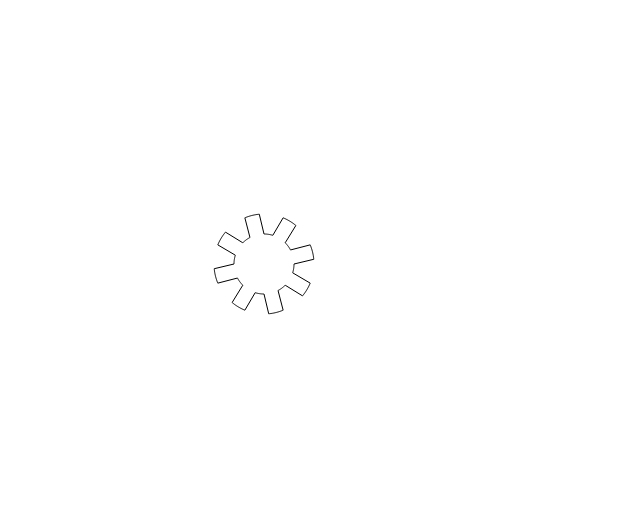
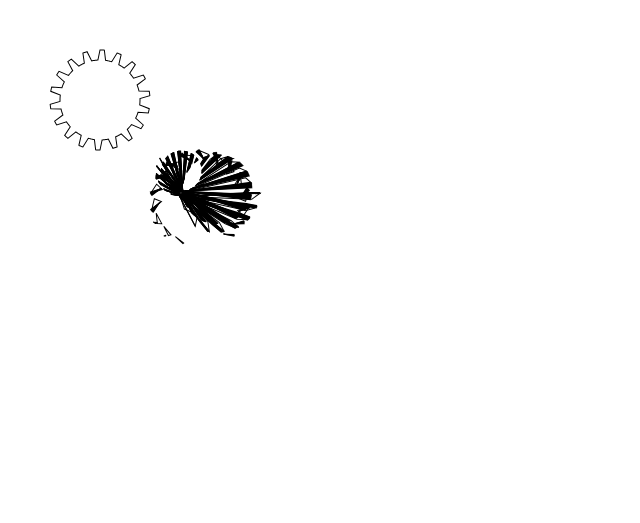
Before and after one commit to daeken/demoeffects, a plain HTML site: page shapes.html in a window 1280 px wide. Shown: the whole page, without its empty margins (0-640 px from the left). Drawn offline with Linux system fonts and the light colour scheme.

Commit message:
Epic tesselation fail.

```diff
--- a/shapes.html
+++ b/shapes.html
@@ -1,10 +1,10 @@
 <html>
 	<head>
 		<title>Shapes</title>
+		<script language="Javascript" src="jquery-1.3.2.js"></script>
+		<script language="Javascript" src="rafael-min.js"></script>
+		<script language="Javascript" src="arnell.js"></script>
+		<script language="Javascript" src="shapes.js"></script>
 	</head>
-
-	<body>
-		<canvas id="canvas" width="512" height="512"></canvas><br />
-		<script language="Javascript" src="shapes.js"></script>
-	</body>
+	<body></body>
 </html>
--- a/shapes.js
+++ b/shapes.js
@@ -1,6 +1,3 @@
-var cvs = document.getElementById('canvas');
-var ctx = cvs.getContext('2d');
-
 abs = Math.abs;
 sin = Math.sin;
 cos = Math.cos;
@@ -8,36 +5,9 @@ tan = Math.tan;
 atan = Math.atan;
 sqrt = Math.sqrt;
 PI = Math.PI;
-function degrad(a) { return a * PI/180 }
 
-function clear() {
-	ctx.clearRect(0, 0, cvs.width, cvs.height);
-}
-
-var rotation = 0;
-
-function start() {
-	ctx.beginPath();
-}
-
-var fx = null, fy = null;
-function point(x, y) {
-	if(fx == null) {
-		fx = x; fy = y;
-	}
-
-	ctx.lineTo(x, y);
-}
-
-function close() {
-	ctx.lineTo(fx, fy);
-	ctx.stroke();
-
-	fx = fy = null;
-}
-
-function gear(x, y, r, a, b, slope, h, rot) {
-	start();
+function gear(r, a, b, slope, h) {
+	points = [];
 
 	b += slope;
 
@@ -47,11 +17,8 @@ function gear(x, y, r, a, b, slope, h, rot) {
 	step = PI*2 / steps;
 	ang = -PI;
 	for(i = 0; i <= steps; ++i, ang += step) {
-		s = sin(ang);
-		c = cos(ang);
-
-		d = r;
-		off = (i + rot) % a;
+		var d = r;
+		var off = i % a;
 		if(off < slope)
 			continue;
 		else if(off < b)
@@ -59,22 +26,154 @@ function gear(x, y, r, a, b, slope, h, rot) {
 		else if(off < slope + b)
 			continue
 
-		point(x + s * d, y + c * d);
+		points.push([sin(ang) * d, cos(ang) * d]);
 	}
 
-	close();
+	return points;
 }
 
-function frame() {
-	clear();
-
-	gear(256, 256, 50, 50, 20, 5, 20, rotation);
-	rotation = (rotation + 3) % 360;
-	loop();
+function wrapIndices(j, count) {
+	if(j == 0)
+		return [count - 1, j + 1];
+	else if(j == count - 1)
+		return [0, j - 1];
+	else
+		return [j - 1, j + 1];
 }
 
-function loop() {
-	setTimeout(frame, 1000 / 60);
+function vector(x, y) {
+	this[0] = this.x = x;
+	this[1] = this.y = y;
+}
+vector.prototype.add = function(right) {
+	return new vector(this.x + right.x, this.y + right.y);
+};
+vector.prototype.sub = function(right) {
+	return new vector(this.x - right.x, this.y - right.y);
+};
+vector.prototype.mul = function(right) {
+	return new vector(this.x * right.x, this.y * right.y);
+};
+vector.prototype.div = function(right) {
+	return new vector(this.x / right.x, this.y / right.y);
+};
+vector.prototype.dot = function(right) {
+	return this.x*right.x + this.y*right.y;
+};
+
+function pointsToVectors(points) {
+	var vectors = [];
+	for(var i in points) {
+		var point = points[i];
+		vectors.unshift(new vector(point[0], point[1]));
+	}
+	return vectors;
 }
 
-loop()
+function pointInTriangle(n1, n2, n3, d1, d2, d3, p) {
+	return (p.dot(n1) - d1) < 0 && (p.dot(n2) - d2) < 0 && (p.dot(n3) - d3) < 0;
+}
+
+function tesselate(points, result) {
+	result = result == undefined ? [] : result;
+	if(points[0][0] == points[0].x)
+		var hull = points;
+	else
+		var hull = pointsToVectors(points);
+	if(hull.length < 3)
+		return result;
+	var convex = [];
+
+	for(var j = 0; j < hull.length; ++j) {
+		var i, k, t = wrapIndices(j, hull.length);
+		i = t[0], k = t[1];
+
+		edge = hull[i].sub(hull[k]);
+
+		var n = new vector(-edge.y, edge.x);
+		var d = hull[i].dot(n);
+		var inside = n.dot(hull[j]) - d;
+		if(inside > 0)
+			convex.push(j);
+	}
+
+	if(convex.length == 0)
+		return result;
+
+	for(var i in convex) {
+		var j = convex[i];
+		var i, k, t = wrapIndices(j, hull.length);
+		i = t[0], k = t[1];
+
+		var edge0 = hull[i].sub(hull[j]);
+		var edge1 = hull[j].sub(hull[k]);
+		var edge2 = hull[k].sub(hull[i]);
+
+		var n0 = new vector(-edge0.y, edge0.x);
+		var n1 = new vector(-edge1.y, edge1.x);
+		var n2 = new vector(-edge2.y, edge2.x);
+
+		var d0 = n0.dot(hull[i]);
+		var d1 = n1.dot(hull[j]);
+		var d2 = n2.dot(hull[k]);
+
+		var inside = false;
+		for(var m = 0; inside == false && m < hull.length; ++m) {
+			if(m == i || m == j || m == k)
+				continue;
+			if(pointInTriangle(n0, n1, n2, d0, d1, d2, hull[m]))
+				inside = true;
+		}
+
+		if(!inside) {
+			result.push([hull[i], hull[j], hull[k]]);
+			hull.splice(j, 1);
+			break;
+		}
+	}
+
+	if(hull.length > 2)
+		return tesselate(hull, result);
+	else
+		return result;
+}
+
+function pointsToPath(points) {
+	var path = '';
+	for(var i in points) {
+		var point = points[i];
+		path += i == 0 ? ' M ' : 'L ';
+		path += point[0] + ' ' + point[1];
+	}
+	path += ' z';
+	return raphael.path(path);
+}
+
+function drawTris(points) {
+	var tris = tesselate(points);
+	var set = raphael.set();
+
+	console.log(tris.length);
+	for(var i in tris) {
+		set.push(pointsToPath(tris[i]));
+	}
+
+	return set;
+}
+
+var raphael;
+var objects = null;
+function frame() {
+	objects.rotate(1);
+}
+
+$(document).ready(function() {
+	raphael = Raphael(0, 0, 640, 480);
+	var gear1 = gear(50, 20, 10, 2, 10);
+	objects = raphael.set().push(
+		pointsToPath(gear1).translate(100, 100),
+		drawTris(gear1).translate(200, 200)
+	);
+
+	setInterval(frame, 1000 / 60);
+});
```
